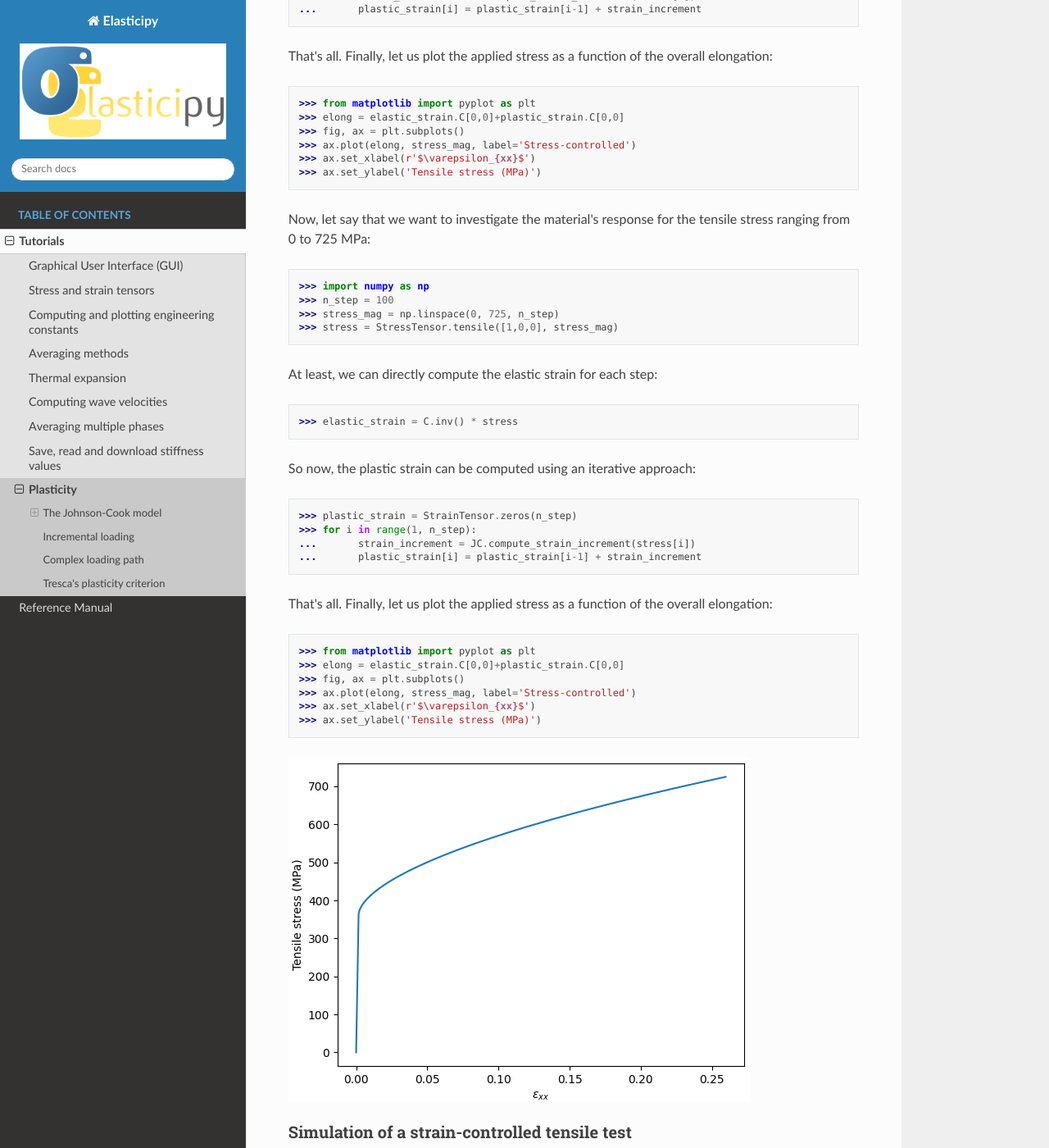
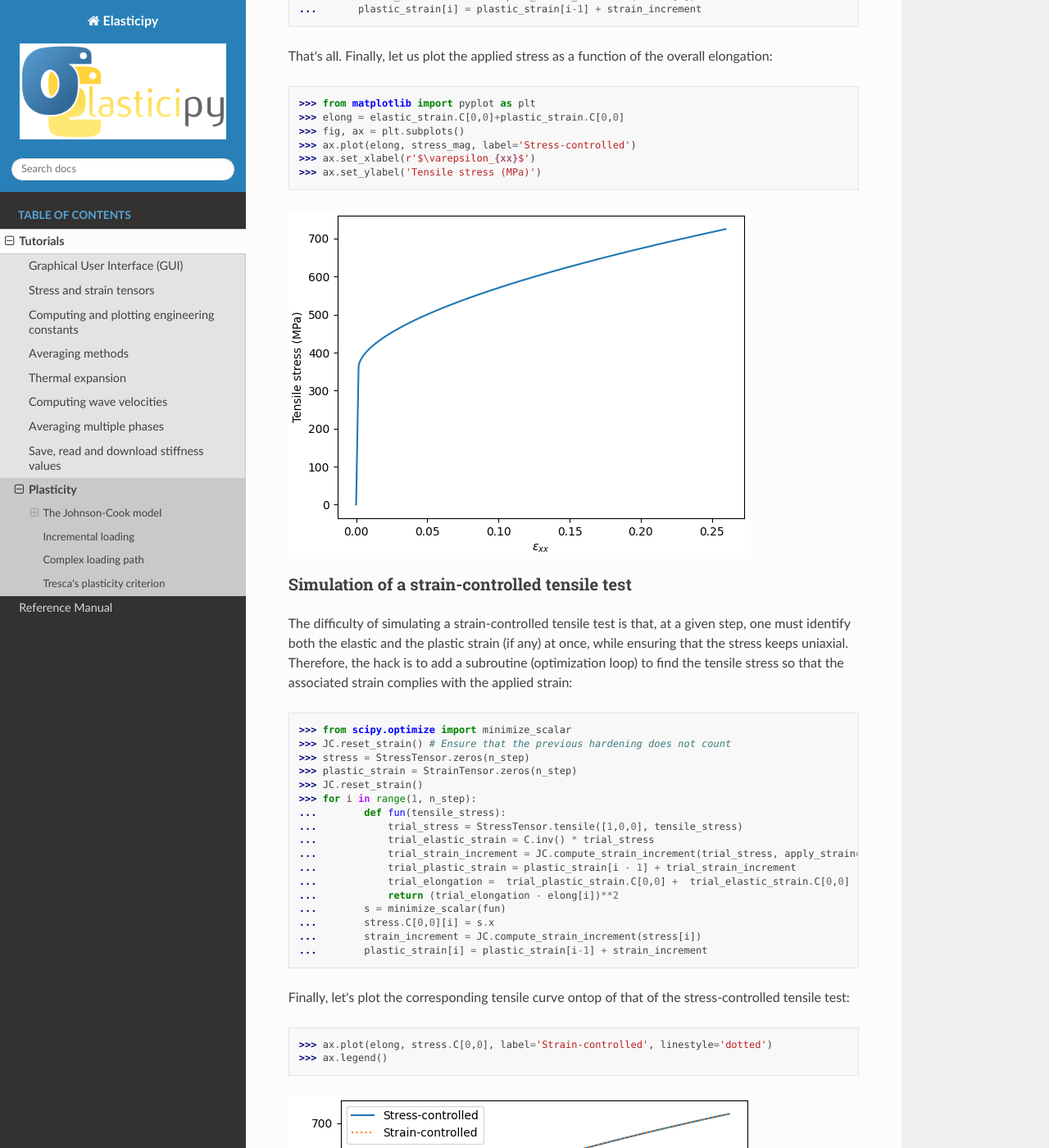
Before and after one commit to DorianDepriester/Elasticipy, a Sphinx documentation site: the page built from docs/source/Tutorials/Plasticity.rst, in a window 1280 px wide and 1400 px high, scrolled down 1492 px. Shown: the whole window at 82% size. Built offline with Sphinx 7.4.7 and the Read the Docs theme 3.1.0, drawn with Linux system fonts in a browser that asks for light colours.

Commit message:
Fix issue #9

```diff
--- a/docs/source/Tutorials/Plasticity.rst
+++ b/docs/source/Tutorials/Plasticity.rst
@@ -50,33 +50,6 @@
 Now, let say that we want to investigate the material's response for the tensile stress ranging from 0 to 725 MPa:
 
     >>> from Elasticipy.tensors.stress_strain import StressTensor, StrainTensor
-    >>> import numpy as np
-    >>> n_step = 100
-    >>> stress_mag = np.linspace(0, 725, n_step)
-    >>> stress = StressTensor.tensile([1,0,0], stress_mag)
-
-At least, we can directly compute the elastic strain for each step:
-
-    >>> elastic_strain = C.inv() * stress
-
-So now, the plastic strain can be computed using an iterative approach:
-
-    >>> plastic_strain = StrainTensor.zeros(n_step)
-    >>> for i in range(1, n_step):
-    ...       strain_increment = JC.compute_strain_increment(stress[i])
-    ...       plastic_strain[i] = plastic_strain[i-1] + strain_increment
-
-That's all. Finally, let us plot the applied stress as a function of the overall elongation:
-
-    >>> from matplotlib import pyplot as plt
-    >>> elong = elastic_strain.C[0,0]+plastic_strain.C[0,0]
-    >>> fig, ax = plt.subplots()
-    >>> ax.plot(elong, stress_mag, label='Stress-controlled') # doctest: +SKIP
-    >>> ax.set_xlabel(r'$\varepsilon_{xx}$') # doctest: +SKIP
-    >>> ax.set_ylabel('Tensile stress (MPa)') # doctest: +SKIP
-
-Now, let say that we want to investigate the material's response for the tensile stress ranging from 0 to 725 MPa:
-
     >>> import numpy as np
     >>> n_step = 100
     >>> stress_mag = np.linspace(0, 725, n_step)
```
